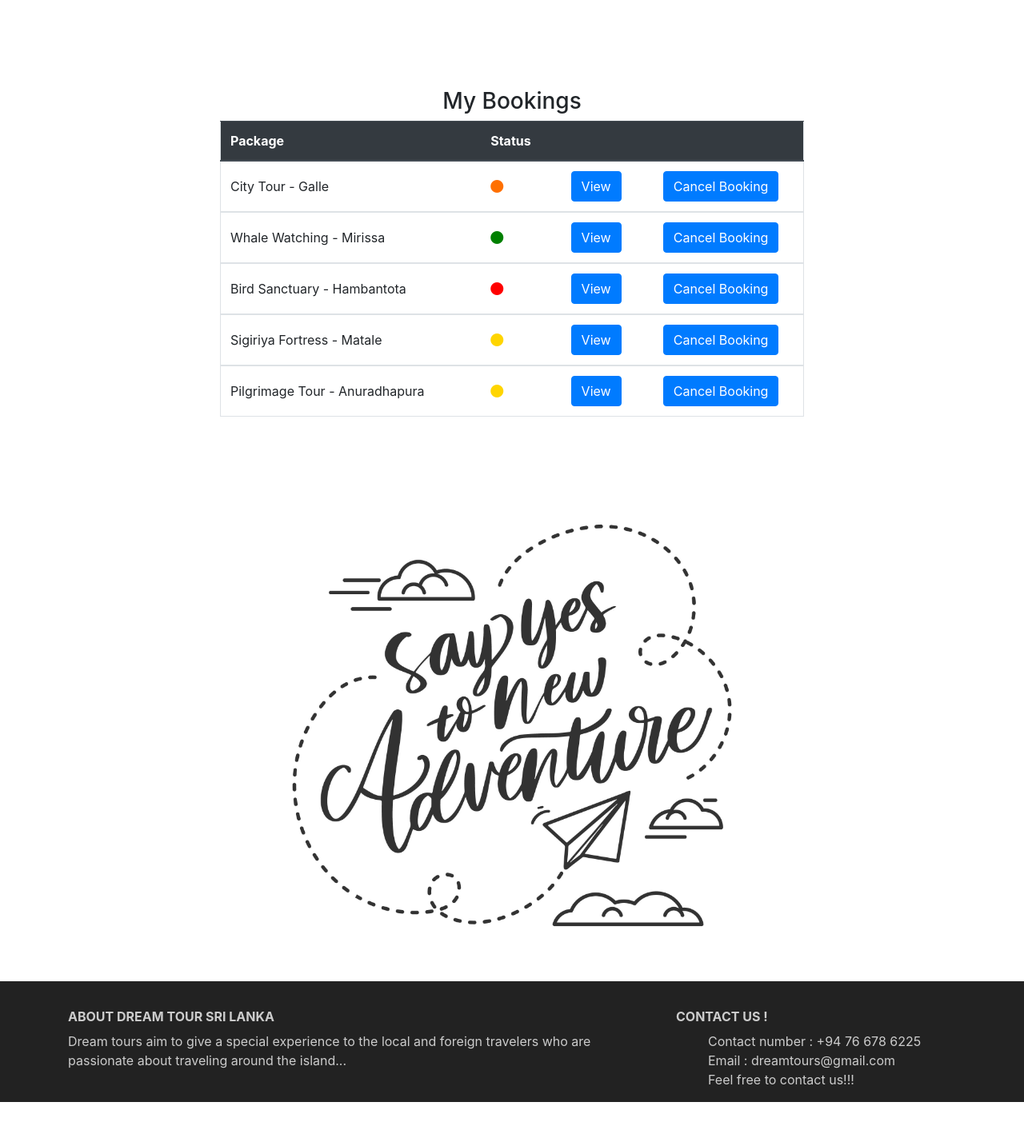
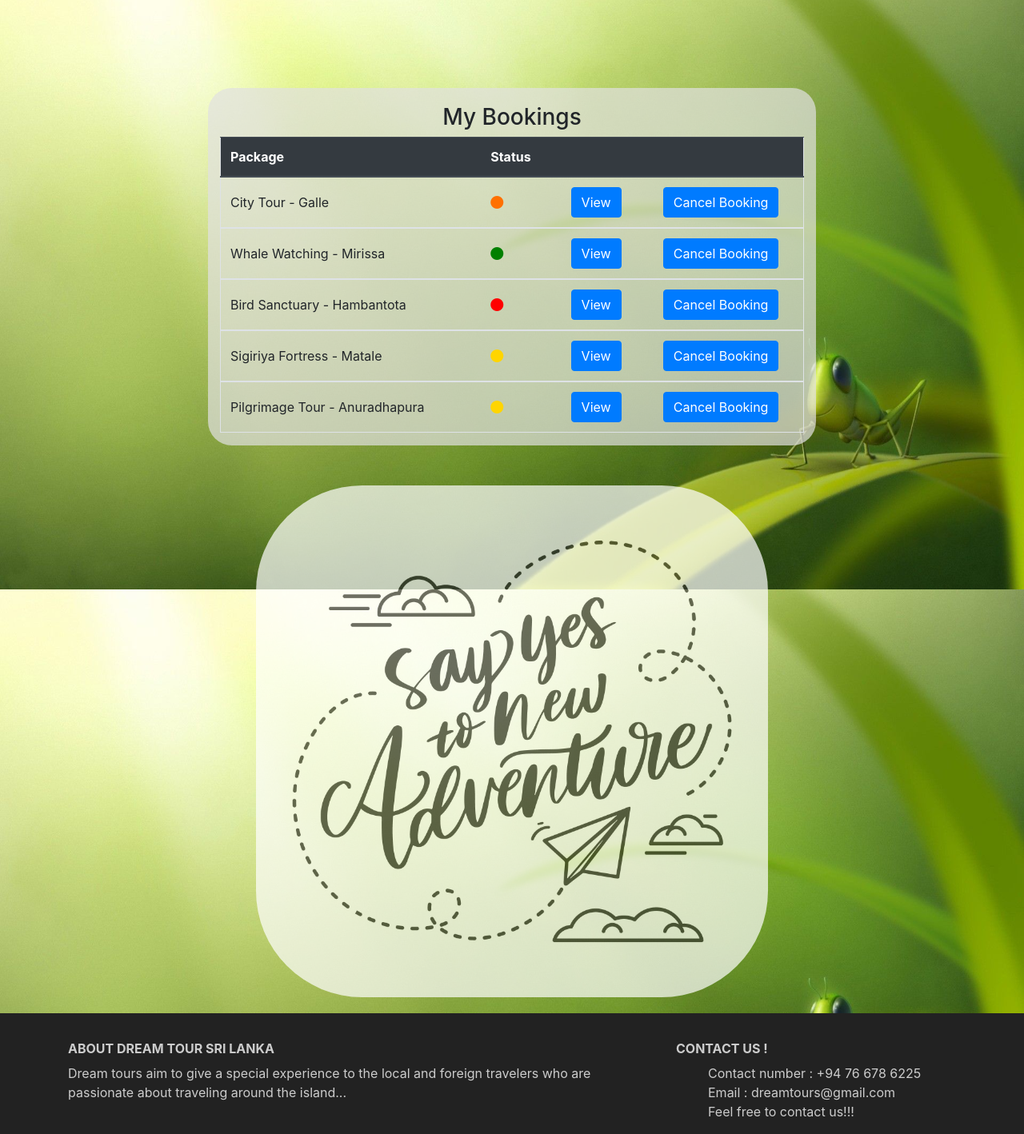
Before and after one commit to gajindubandara/Travel-Web, a PHP site: page /mybookings.php in a window 1280 px wide. Shown: the part 63-1481 px from the top of the page at 80% size. Before the commit the page ends 1441 px from the top, so only its background shows below. Run offline with PHP 8.4, Linux system fonts and the light colour scheme; a user stored in the database is signed in; data comes from the database, SQL or seed files in the repository; data that the repository does not hold is empty; some libraries are stand-ins or nearby versions.

Commit message:
Add background images

```diff
--- /dev/null
+++ b/Admin-login-link.txt
@@ -0,0 +1 @@
+admin login - Travel-Web/adminlogin.php
--- a/addBooking.php
+++ b/addBooking.php
@@ -13,14 +13,14 @@ include("config.php"); ?>
     <link rel="stylesheet" type="text/css" href="css/styles.css">
     <script src='https://kit.fontawesome.com/a076d05399.js' crossorigin='anonymous'></script>
 </head>
-<body>
+<body class="bg">
 <?php include 'nav&footer/nav.php' ?>
 <div class="main-container ">
     <form method="post" style="margin-top: 30px">
         <div class="container">
             <div class="row justify-content-md-center ">
-                <div class="col-md-8 ">
-                    <h3 style="text-align: center;">Create a new booking</h3>
+                <div class="CardBgCol col-md-8 ">
+                    <h3 style="text-align: center;margin-top: 20px">Create a new booking</h3>
                     <div class="form-group">
                         Package:
                         <select class="form-control" name="pack" required>
--- a/changepass.php
+++ b/changepass.php
@@ -14,14 +14,14 @@ session_start();
     <link rel="stylesheet" type="text/css" href="css/styles.css">
     <script src='https://kit.fontawesome.com/a076d05399.js' crossorigin='anonymous'></script>
 </head>
-<body>
+<body class="bg">
 <?php include 'nav&footer/nav.php' ?>
 <div class="main-container ">
     <form method="post" style="margin-top: 30px">
         <div class="container">
             <div class="row justify-content-md-center ">
-                <div class="col-md-8">
-                    <h3 class="feature-title">Change Password</h3>
+                <div class="CardBgCol col-md-8">
+                    <h3 class="feature-title" style="text-align: center;margin-top: 20px">Change Password</h3>
                     <form method="post">
                         <div class="form-group">Old Password:
                             <input type="password" class="form-control" name="pOPW" required>
--- a/css/styles.css
+++ b/css/styles.css
@@ -71,8 +71,10 @@
 }
 
 .card-style {
-    box-shadow: 5px 5px 5px 5px #898a89;
-    border-radius: 6px;
+    /*box-shadow: 5px 5px 5px 5px #898a89;*/
+    background-color: rgba(225, 225, 225, 0.7);
+    border-radius: 30px;
+    /*border-radius: 6px;*/
     margin: 30px;
 
 }
@@ -91,6 +93,9 @@
     display: block;
     margin-left: auto;
     margin-right: auto;
+    margin-bottom: 20px;
+    opacity: 0.7;
+    border-radius: 133px
 }
 
 /*---  form btns ---*/
@@ -111,3 +116,24 @@
     height: 75px !important;
     border-radius: 15px !important;
 }
+
+/*!*---  site background ---*!*/
+.bg {
+    background-image: url('../images/background.jpg');
+    background-repeat: no-repeat;
+    background-attachment: fixed;
+    background-size: 100% 100%;
+}
+
+/*!*---  bgColor ---*!*/
+.CardBgCol {
+    background-color: rgba(225, 225, 225, 0.7);
+    border-radius: 30px;
+}
+
+/*!*---  login page hyperlink ---*!*/
+.link {
+    background-color: rgba(225, 225, 225, 0.7);
+    border-radius: 5px;
+    padding: 10px 0px 10px 0px;
+}
--- a/mybookings.php
+++ b/mybookings.php
@@ -14,13 +14,13 @@ session_start(); ?>
     <link rel="stylesheet" type="text/css" href="css/styles.css">
     <script src='https://kit.fontawesome.com/a076d05399.js' crossorigin='anonymous'></script>
 </head>
-<body>
+<body class="bg">
 <?php include 'nav&footer/nav.php' ?>
 <div class="main-container ">
     <form method="post" style="margin-top: 30px">
         <div class="container">
             <div class="row justify-content-md-center ">
-                <div class="col-md-8 ">
+                <div class="CardBgCol col-md-8  ">
                     <?php
                     if (isset($_POST['btnView'])) {
                         try {
@@ -30,7 +30,7 @@ session_start(); ?>
                             $query = "SELECT `BID`,packages.Name,`Start`, `BDay`, bookings.Des, `Status`,`No`,`Total` FROM bookings
                                         JOIN packages ON Package=packages.ID WHERE bookings.BID=$bid;";
                             $result = $conn->query($query);
-                            echo '<h3 style="text-align: center;">Tour Information</h3>';
+                            echo '<h3 style="text-align: center; margin-top: 20px">Tour Information</h3>';
                             echo '<table class="table" style="margin-top: 50px">';
                             foreach ($result as $row) {
                                 if ($row[5] == 0) {
@@ -92,7 +92,7 @@ session_start(); ?>
     <form method="post">
         <div class="container" style="margin-top: 30px">
             <div class="row justify-content-md-center ">
-                <div class="col-md-8">
+                <div class="CardBgCol col-md-8">
                     <?php
                     try {
                         $booking = $_SESSION["u_uid"];
@@ -101,7 +101,7 @@ session_start(); ?>
                         $query = "SELECT `BID`,packages.Name,`Status` FROM bookings  JOIN packages ON Package=packages.ID
                                     WHERE bookings.Name=$booking ORDER BY `Status` DESC";
                         $result = $conn->query($query);
-                        echo '<h3 style="text-align: center;">My Bookings</h3>';
+                        echo '<h3 style="text-align: center; margin-top: 20px">My Bookings</h3>';
                         echo '<table class="table" style="border:solid #dee2e6 1px;">';
                         echo '<thead class="thead-dark">';
                         echo '
--- a/myprofile.php
+++ b/myprofile.php
@@ -14,14 +14,14 @@ session_start(); ?>
     <link rel="stylesheet" type="text/css" href="css/styles.css">
     <script src='https://kit.fontawesome.com/a076d05399.js' crossorigin='anonymous'></script>
 </head>
-<body>
+<body class="bg">
 <?php include 'nav&footer/nav.php' ?>
 <div class="main-container ">
     <form method="post" style="margin-top: 30px">
         <div class="container">
             <div class="row justify-content-md-center ">
-                <div class="col-md-8 ">
-                    <h3 style="text-align: center;">My profile</h3>
+                <div class="CardBgCol col-md-8 ">
+                    <h3 style="text-align: center; margin-top: 20px">My profile</h3>
                     <?php
                     try {
                         $uname = $_SESSION["u_uid"];
--- a/updateprofile.php
+++ b/updateprofile.php
@@ -14,14 +14,14 @@ session_start(); ?>
     <link rel="stylesheet" type="text/css" href="css/styles.css">
     <script src='https://kit.fontawesome.com/a076d05399.js' crossorigin='anonymous'></script>
 </head>
-<body>
+<body class="bg">
 <?php include 'nav&footer/nav.php' ?>
 <div class="main-container ">
     <form method="post" style="margin-top: 30px">
         <div class="container">
             <div class="row justify-content-md-center ">
-                <div class="col-md-8 ">
-                    <h3 style="text-align: center;">Update Profile Information</h3>
+                <div class="CardBgCol col-md-8 ">
+                    <h3 style="text-align: center;margin-top: 20px">Update Profile Information</h3>
                     <?php
                     try {
                         $edit = $_SESSION["editNo"];
```
Also changed, not shown: editbooking.php (+4 -4 lines), index.php (+6 -3 lines), login.php (+6 -5 lines), packages.php (+4 -3 lines), register.php (+3 -4 lines), images/background.jpg (added).
